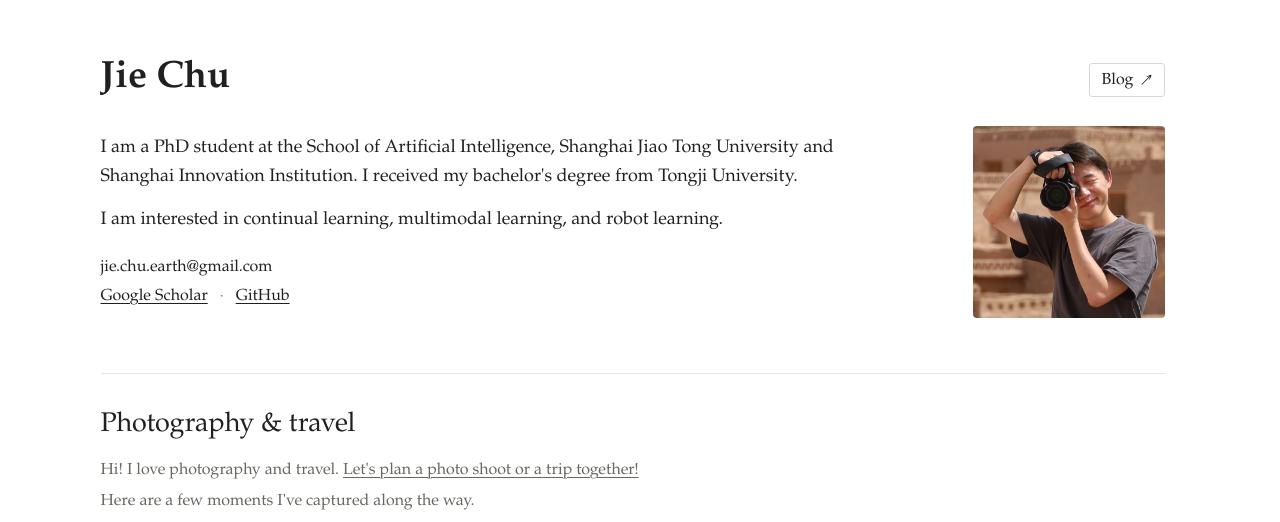
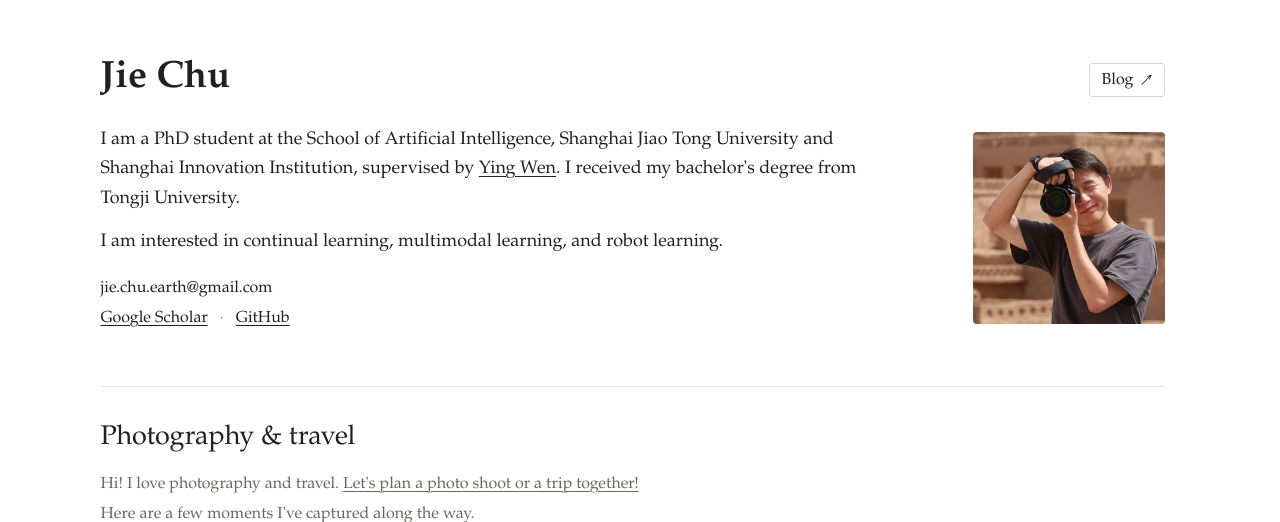
Before and after one commit to BXZZcj/BXZZcj.github.io, a Jekyll site: the page built from index.html, in a window 1280 px wide and 900 px high, cut to the strip 0-522 px from the top of the window. Built offline with Jekyll 4.4.1, drawn with Linux system fonts in a browser that asks for light colours.

Commit message:
Add linked supervisor to personal introduction

```diff
--- a/index.html
+++ b/index.html
@@ -8,7 +8,7 @@ layout: home
   </div>
   <div class="profile-intro">
     <div class="bio">
-      <p>I am a PhD student at the School of Artificial Intelligence, Shanghai Jiao Tong University and Shanghai Innovation Institution. I received my bachelor's degree from Tongji University.</p>
+      <p>I am a PhD student at the School of Artificial Intelligence, Shanghai Jiao Tong University and Shanghai Innovation Institution, supervised by <a href="https://yingwen.io/en/" target="_blank" rel="noopener">Ying Wen</a>. I received my bachelor's degree from Tongji University.</p>
       <p>I am interested in continual learning, multimodal learning, and robot learning.</p>
       <p class="contact"><a href="mailto:{{ site.social-email }}">{{ site.social-email }}</a></p>
       <nav class="profile-links" aria-label="Profile links">
```
